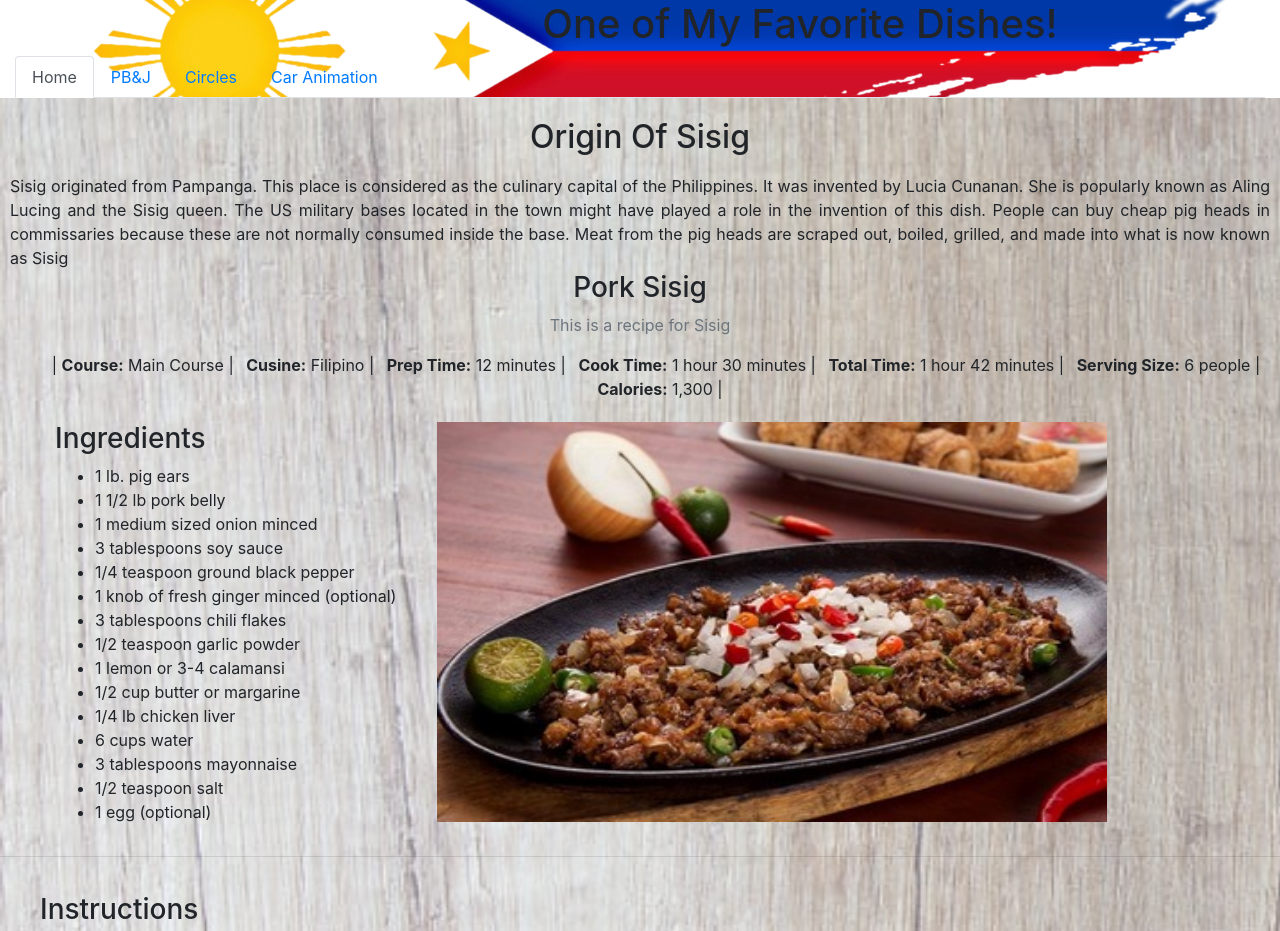
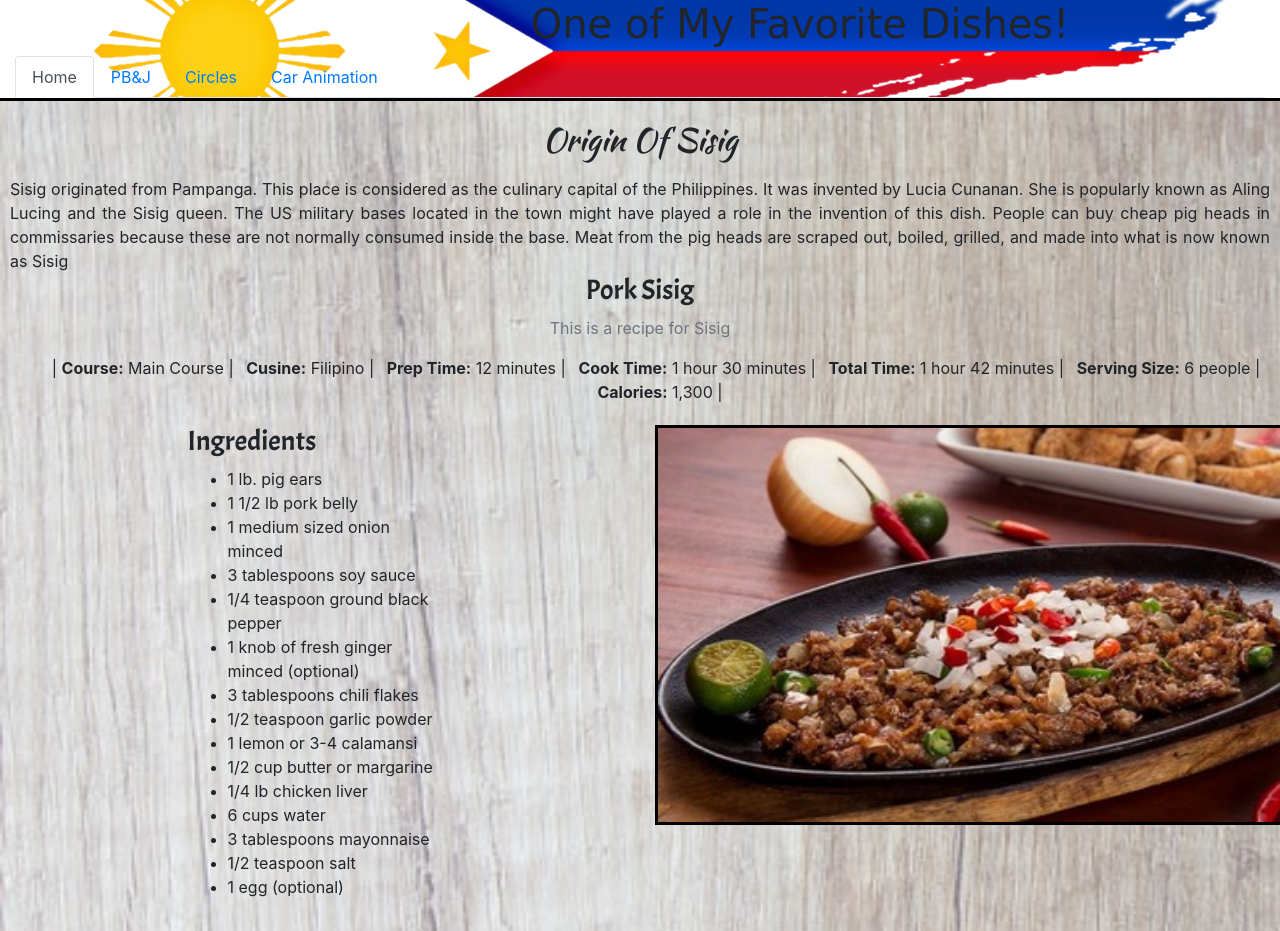
Before and after one commit to KevMcCall/Favorite-Recipe, a plain HTML site: page index.html in a window 1280 px wide. Shown: the top 931 px of the page. Drawn offline with nearby package versions, Linux system fonts and the light colour scheme.

Commit message:
centered ingredients, added style

```diff
--- a/index.html
+++ b/index.html
@@ -18,6 +18,11 @@
         integrity="sha384-B4gt1jrGC7Jh4AgTPSdUtOBvfO8shuf57BaghqFfPlYxofvL8/KUEfYiJOMMV+rV"
         crossorigin="anonymous"></script>
     <!--Bootstrap CDN End-->
+
+    <!--Google Fonts Start-->
+    <link href="https://fonts.googleapis.com/css2?family=Kaushan+Script&display=swap" rel="stylesheet">
+    <link href="https://fonts.googleapis.com/css2?family=Acme&display=swap" rel="stylesheet">
+    <!--Google Fonts End-->
     <link rel="stylesheet" type="text/css" href="style.css">
 </head>
 
@@ -64,7 +69,7 @@
         </div>
         <div class="row">
             <div class="col-12 recipestart">
-                <h3 class="text-center">Pork Sisig</h3>
+                <h3 class="text-center recipe">Pork Sisig</h3>
                 <p class="text-center text-muted">This is a recipe for Sisig</p>
                 <ul id="recipeinfo">
                     <li class="list-item list-inline-item">
@@ -93,8 +98,8 @@
         </div>
         <!--Ingredients Start-->
         <div class="row">
-            <div class="col-4 ingredientlist">
-                <h3 class="ingredients">Ingredients</h3>
+            <div class="col-6 ingredientlist">
+                <h3 class="recipe">Ingredients</h3>
                 <ul>
                     <li class="list-item">
                         1 lb. pig ears
@@ -144,15 +149,15 @@
                 </ul>
 
             </div>
-            <div class="col-8">
-                <img src="images/porksisig3.jpg" alt="porksisig" height="400" width="670">
+            <div class="col-6">
+                <img id="sisigplate" src="images/porksisig3.jpg" alt="porksisig" height="400" width="670">
             </div>
         </div>
         <hr>
         <!--Instructions Start-->
         <div class="row">
             <div class="col-12 instructions">
-                <h3>Instructions</h3>
+                <h3 class="recipe">Instructions</h3>
                 <ol>
                     <li class="list-item">
                         Pour the water in a pan, bring to a boil, and add salt and pepper.
@@ -205,7 +210,7 @@
         <!--Nutrition Start-->
         <div class="row justifty-content-center">
             <div class="col-12">
-                <h3 class="text-center">Nutrition</h3>
+                <h3 class="text-center recipe">Nutrition</h3>
                 <ul class="list-unstyled text-center">
                     <li class="list-item list-inline-item">
                         <b>Serving:</b> 6g |
--- a/style.css
+++ b/style.css
@@ -8,6 +8,7 @@ html, body {
     background-repeat: no-repeat;
     background-size: auto auto;
     background-position: center;
+    border-bottom: solid black 3px;
 }
 
 
@@ -18,17 +19,32 @@ main {
     background-size: cover;
 }
 
+/* Dish Image*/
+#sisigplate {
+    border: solid black 3px;
+
+}
+
+/*H1 Title*/
+h1 {
+    font-family: cursive;
+}
+
 /*Align UL Items*/
 #recipeinfo {
     text-align: center;
 }
 
-/*Recipe Ingredient List*/
-.ingredientlist {
-    text-align: justify;
-    left: 55px;
+/*Recipe Ingredient UL*/
+.ingredientlist ul, h3 {
+        text-align: left;
+        width: 40%;
+        position: relative;
+        left: 30%;
+}
 
-}
+
+
 /*Recipe Instructions*/
 .instructions {
     left: 40px;
@@ -51,6 +67,16 @@ main {
 
 }
 
+/*Origin H2 Font*/
+.origin h2 {
+    font-family: 'Kaushan Script', cursive;
+}
+
+/* Ingredient, Instruction, and Nutrition Font*/
+.recipe {
+    font-family: 'Acme', sans-serif;
+}
+
 .origin p {
     padding: 10px;
 }
```
